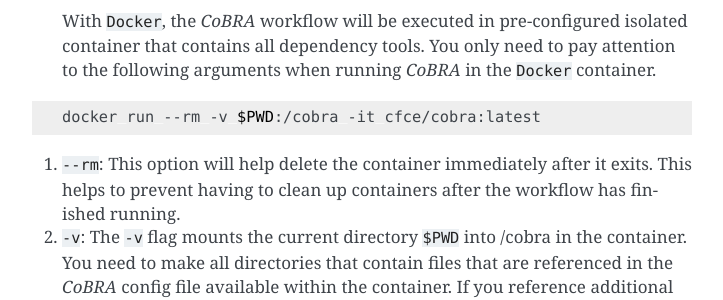
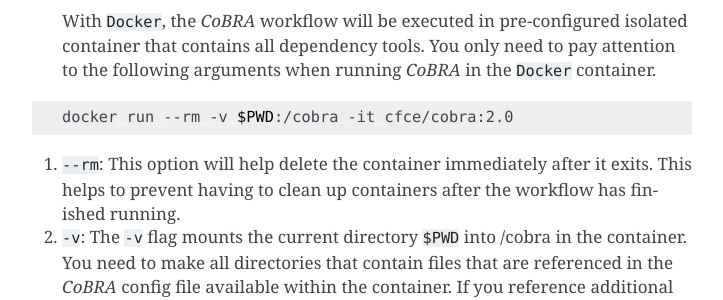
Before and after one commit to qiuxintao101/cobra, a Sphinx documentation site: the page built from docs/install.rst, in a window 1280 px wide and 900 px high, scrolled down 3326 px. Shown: the part 152-452 px from the top of the window, without its empty margins (388-1111 px from the left). Built offline with Sphinx 7.4.7, drawn with Linux system fonts in a browser that asks for light colours.

Commit message:
Update install.rst

```diff
--- a/docs/install.rst
+++ b/docs/install.rst
@@ -137,7 +137,7 @@
 
 .. code-block:: Bash
 
-   docker run --rm -v $PWD:/cobra -it cfce/cobra:latest
+   docker run --rm -v $PWD:/cobra -it cfce/cobra:2.0
 
 1. ``--rm``: This option will help delete the container immediately after it exits. This helps to prevent having to clean up containers after the workflow has finished running.
 
```
